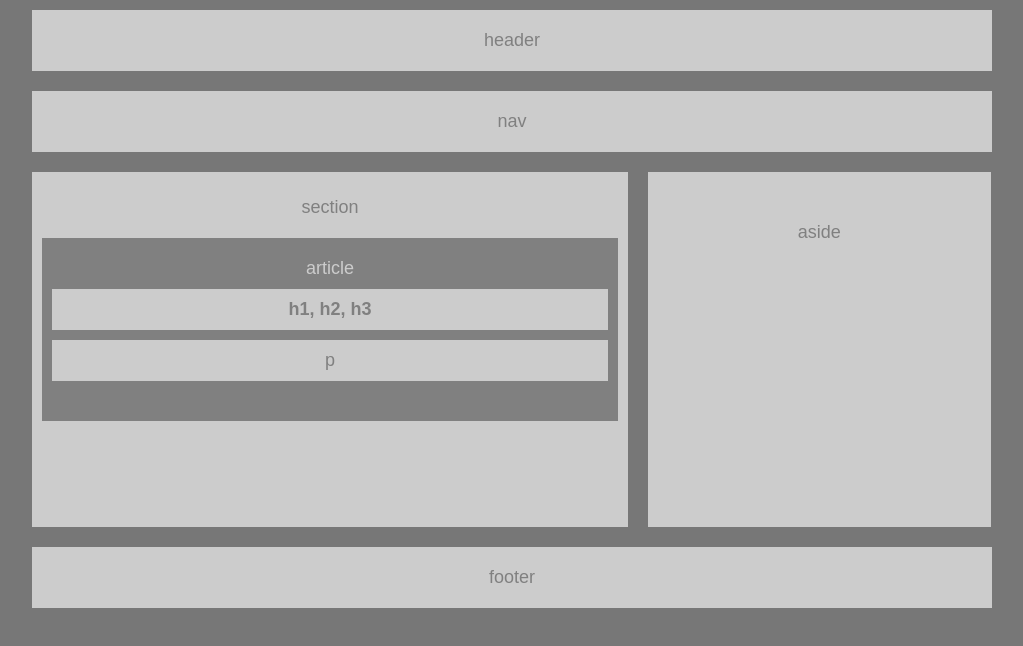
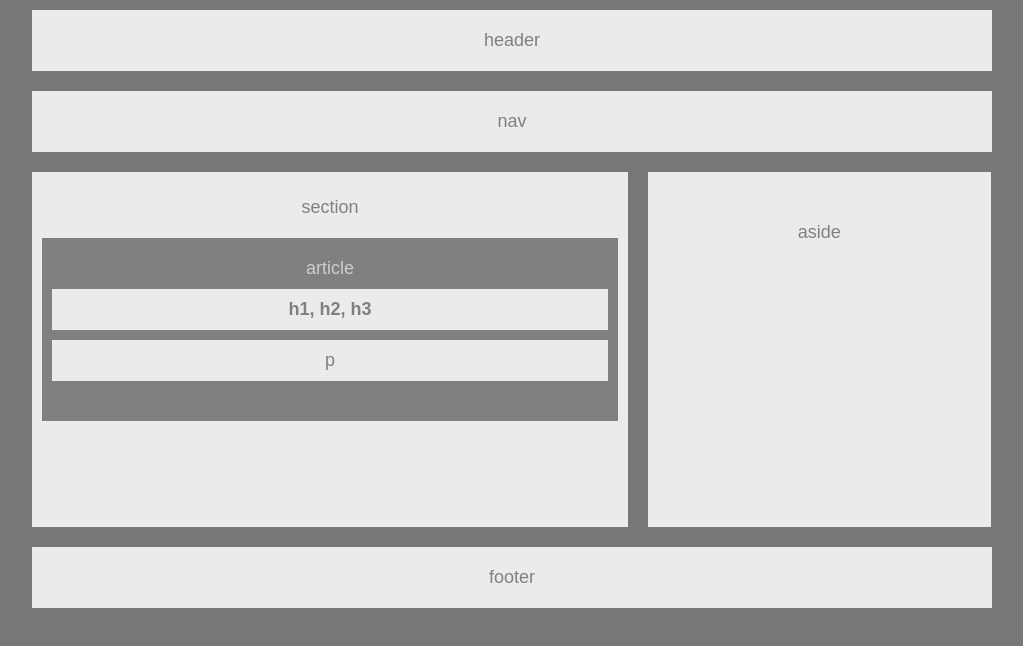
Before and after one commit to teddylockhart/HM-Wireframe, a plain HTML site: page index.html in a window 1280 px wide. Shown: the whole page, without its empty margins (128-1151 px from the left). Drawn offline with Linux system fonts and the light colour scheme.

Commit message:
hwcorrections added

```diff
--- a/index.html
+++ b/index.html
@@ -5,6 +5,7 @@
 <head>
   <meta charset="UTF-8">
   <title>Floats</title>
+  <link ref="stylesheet" type="text/css" href="reset.css">
   <link rel="stylesheet" type="text/css" href="style.css">
 </head>
 
--- /dev/null
+++ b/reset.css
@@ -0,0 +1,48 @@
+/* http://meyerweb.com/eric/tools/css/reset/
+   v2.0 | 20110126
+   License: none (public domain)
+*/
+
+html, body, div, span, applet, object, iframe,
+h1, h2, h3, h4, h5, h6, p, blockquote, pre,
+a, abbr, acronym, address, big, cite, code,
+del, dfn, em, img, ins, kbd, q, s, samp,
+small, strike, strong, sub, sup, tt, var,
+b, u, i, center,
+dl, dt, dd, ol, ul, li,
+fieldset, form, label, legend,
+table, caption, tbody, tfoot, thead, tr, th, td,
+article, aside, canvas, details, embed,
+figure, figcaption, footer, header, hgroup,
+menu, nav, output, ruby, section, summary,
+time, mark, audio, video {
+	margin: 0;
+	padding: 0;
+	border: 0;
+	font-size: 100%;
+	font: inherit;
+	vertical-align: baseline;
+}
+/* HTML5 display-role reset for older browsers */
+article, aside, details, figcaption, figure,
+footer, header, hgroup, menu, nav, section {
+	display: block;
+}
+body {
+	line-height: 1;
+}
+ol, ul {
+	list-style: none;
+}
+blockquote, q {
+	quotes: none;
+}
+blockquote:before, blockquote:after,
+q:before, q:after {
+	content: '';
+	content: none;
+}
+table {
+	border-collapse: collapse;
+	border-spacing: 0;
+}
--- a/style.css
+++ b/style.css
@@ -3,12 +3,10 @@ body {
 	width: 960px;
 	border-top: 10px;
 	margin: 10px auto 10px;
-/* Part of assignment instructions but doesn't do anything? */
-	content: #ebebeb;
 }
 
 header, nav, section, h1, p, aside, footer{
-	background: #ccc;
+	background: #ebebeb;;
 	color: grey;
 	font-family: 'Arial', 'Helvetica Neue', Helvetica, sans-serif;
 	font-size: 18px;
@@ -23,7 +21,7 @@ header, nav {
 section, aside {
 	float: left;
 	height: 300px;
-	background: #ccc;
+	background: #ebebeb;
 	margin-bottom: 20px;
 	text-align: center;
 }
@@ -47,7 +45,7 @@ article {
 }
 
 h1, p {
-	background: #ccc;
+	background: #ebebeb;;
 	color: grey;
 	text-align: center;
 	margin: 10px;
```
